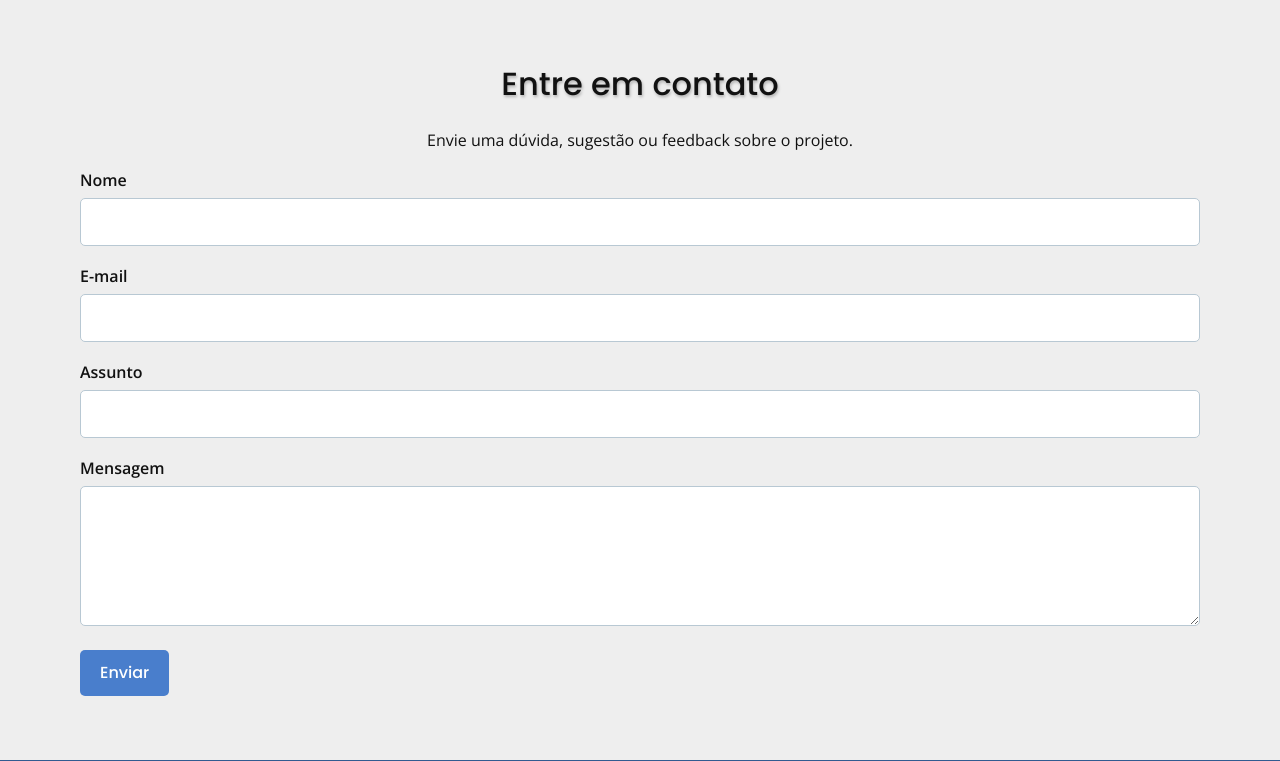
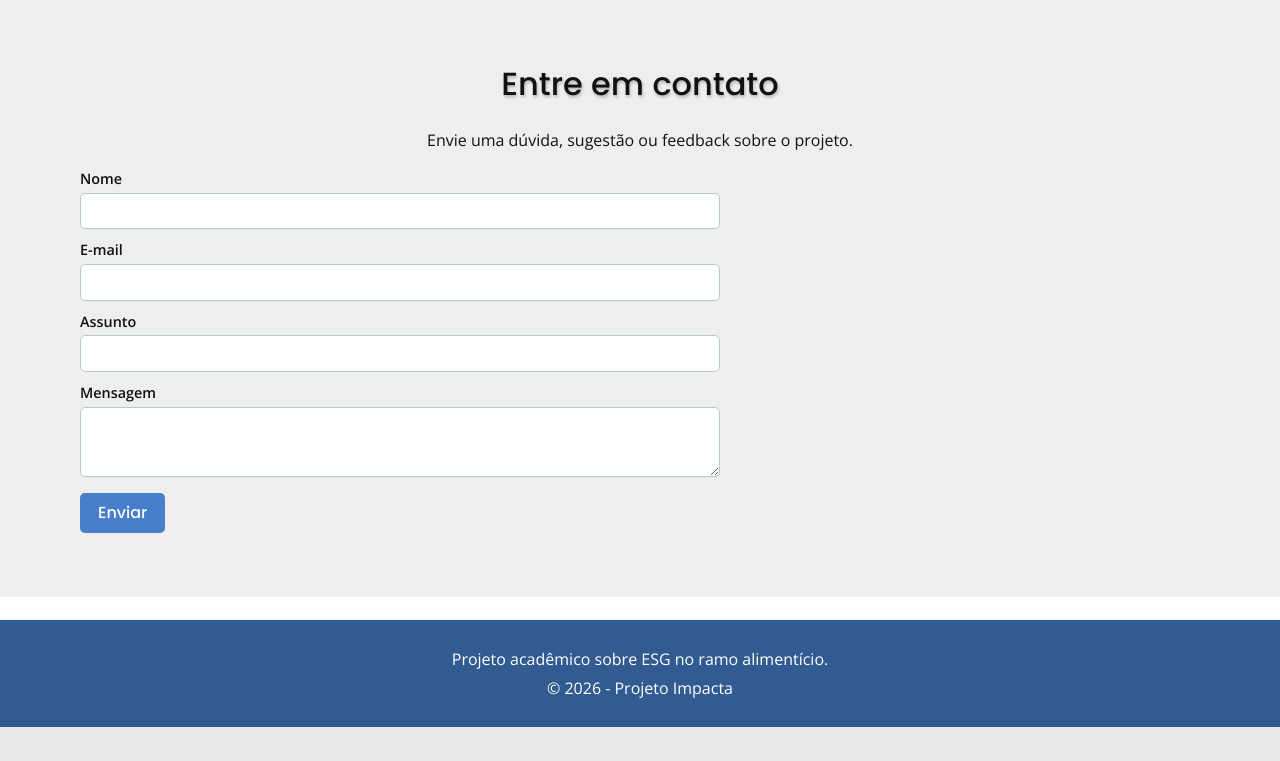
Before and after one commit to BelmontBeta/projeto-impacta, a Django app: page /contato/ in a window 1280 px wide. Shown: the part 73-834 px from the top of the page. After the commit the page ends 800 px from the top, so only its background shows below. Run offline with Django 5.2, Linux system fonts and the light colour scheme.

Commit message:
modificacao da aba contatos -> diminuicao dos elementos e pequenos ajustes do css

```diff
--- a/contato/templates/contato/contato.html
+++ b/contato/templates/contato/contato.html
@@ -28,7 +28,7 @@
             </div>
         {% endif %}
 
-        <form method="post">
+        <form method="post" class="form-contato">
             {% csrf_token %}
 
             <div class="form-grupo">
--- a/static/css/style.css
+++ b/static/css/style.css
@@ -843,3 +843,33 @@ main {
         padding: 18px;
     }
 }
+
+
+/*CSS para deixar o formulario mais compacto - 03/11/26*/
+
+.form-contato {
+    max-width: 640px;
+}
+
+.form-contato .form-grupo {
+    margin-bottom: 10px;
+}
+
+.form-contato .form-grupo label {
+    margin-bottom: 3px;
+    font-size: 0.9rem;
+}
+
+.form-contato .form-grupo input,
+.form-contato .form-grupo textarea {
+    padding: 6px 10px;
+    font-size: 0.95rem;
+}
+
+.form-contato .form-grupo textarea {
+    min-height: 70px;
+}
+
+.form-contato .botao-formulario {
+    padding: 8px 18px;
+}
```
